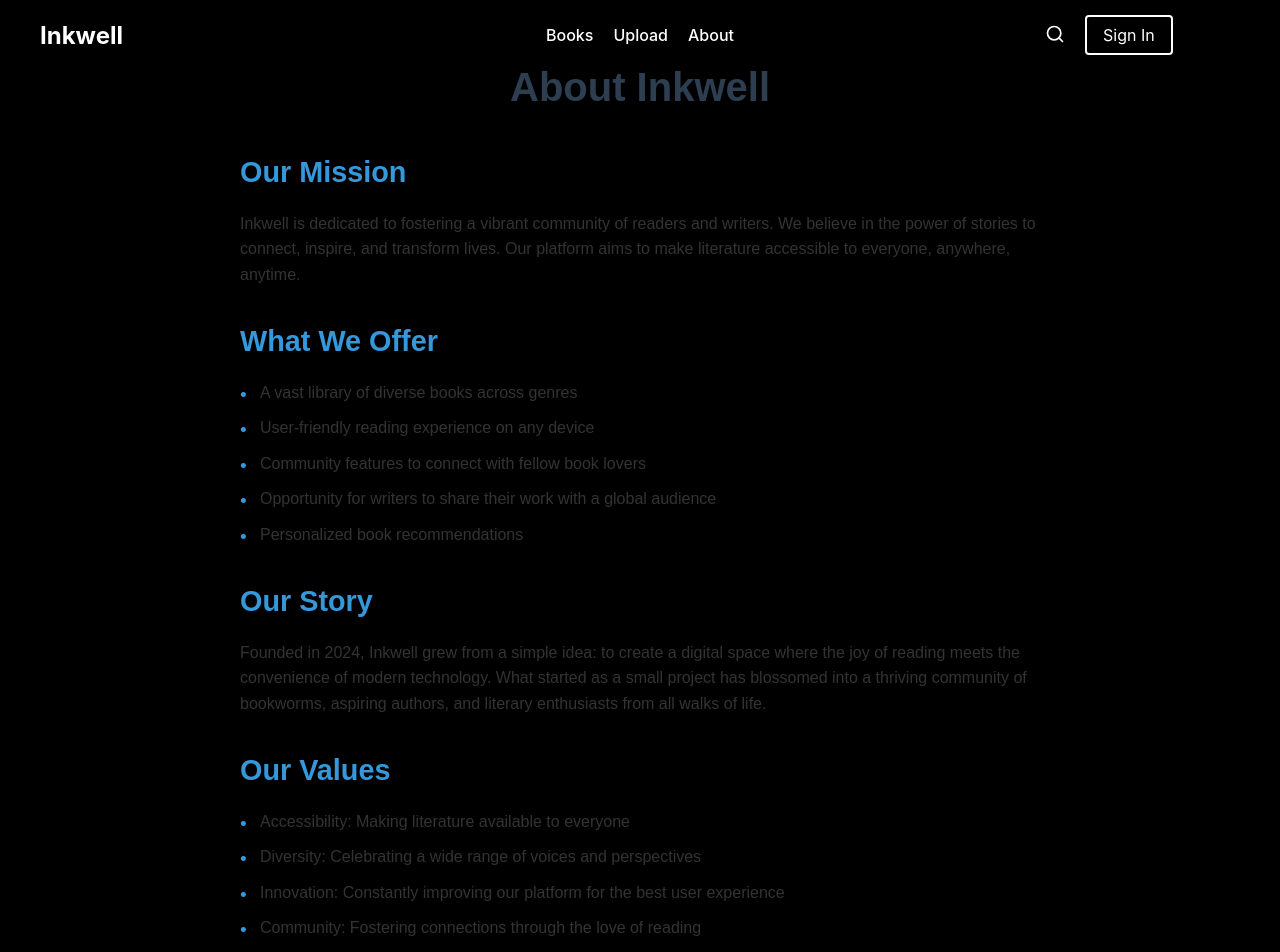
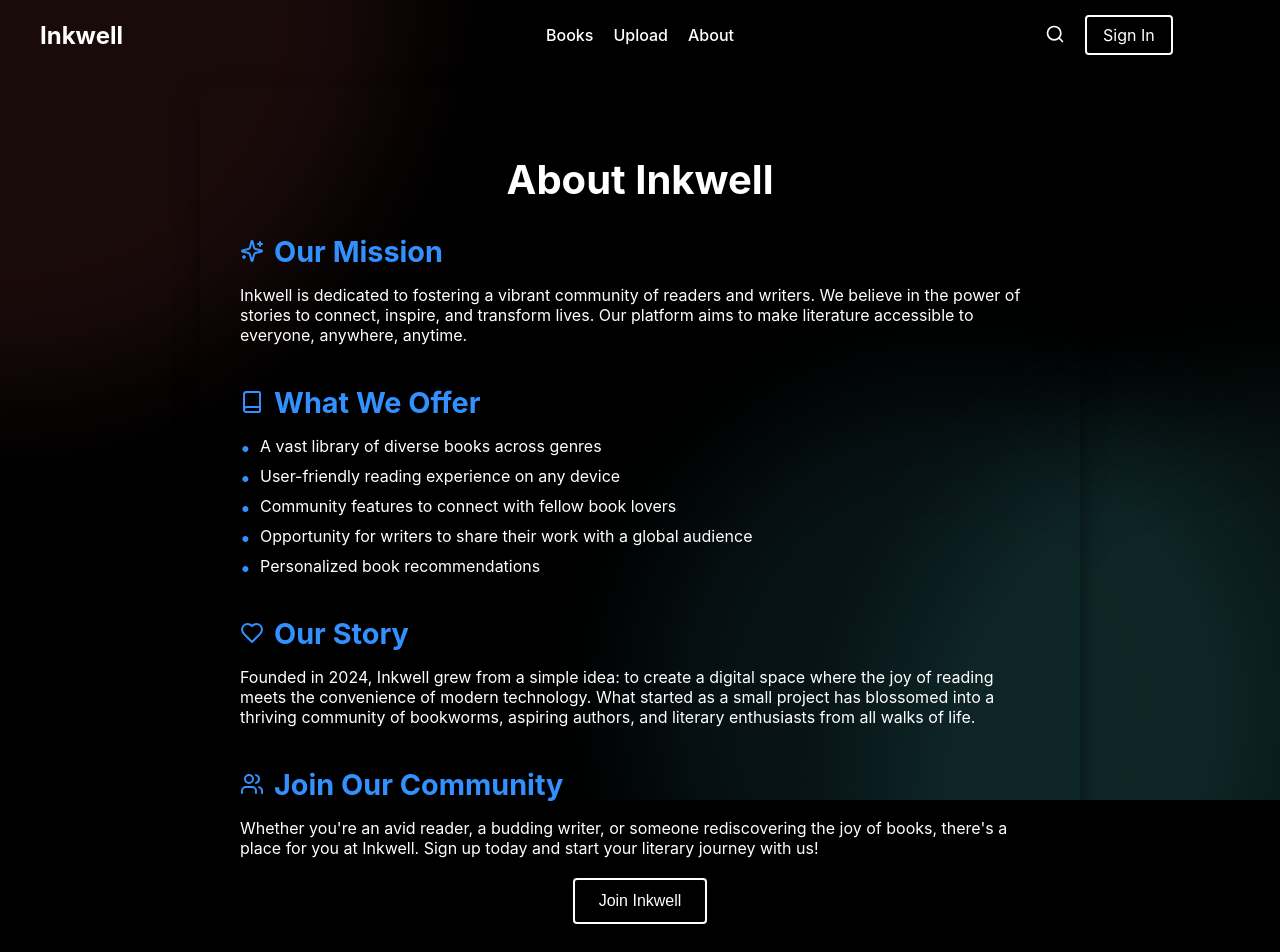
Before and after one commit to AymanMahfuz27/inkwell_latest, a React (Create React App) app in the folder inkwell-frontend/: page /about in a window 1280 px wide. Shown: the top 952 px of the page. Built offline with nearby package versions, Linux system fonts and the light colour scheme; no server answers.

Commit message:
updated gitingonre

```diff
--- a/inkwell-frontend/src/App.css
+++ b/inkwell-frontend/src/App.css
@@ -36,3 +36,44 @@
     transform: rotate(360deg);
   }
 }
+
+/* Add this to your global CSS file (e.g., src/index.css or src/App.css) */
+
+/* Hide default scrollbar for webkit browsers */
+::-webkit-scrollbar {
+  width: 10px;
+  height: 10px;
+}
+
+/* Track */
+::-webkit-scrollbar-track {
+  background: rgba(255, 255, 255, 0.1);
+}
+
+/* Handle */
+::-webkit-scrollbar-thumb {
+  background: rgba(255, 255, 255, 0.2);
+  border-radius: 5px;
+}
+
+/* Handle on hover */
+::-webkit-scrollbar-thumb:hover {
+  background: rgba(255, 255, 255, 0.3);
+}
+
+/* Hide default scrollbar for Firefox */
+* {
+  scrollbar-width: thin;
+  scrollbar-color: rgba(255, 255, 255, 0.2) rgba(255, 255, 255, 0.1);
+}
+
+/* Ensure the body takes up full height */
+body {
+  min-height: 100vh;
+  overflow-y: scroll;
+}
+
+/* Optional: If you want to hide horizontal scrollbars */
+body {
+  overflow-x: hidden;
+}
--- a/inkwell-frontend/src/css/AboutPage.css
+++ b/inkwell-frontend/src/css/AboutPage.css
@@ -1,83 +1,111 @@
-.about-page {
-    max-width: 800px;
-    margin: 0 auto;
-    padding: 20px;
-    font-family: Arial, sans-serif;
-    line-height: 1.6;
-    color: #333;
+/* src/css/AboutPage.css */
+.inkwell-about-page-container {
+  min-height: 100vh;
+  padding: 80px 20px 40px;
+  position: relative;
+  display: flex;
+  justify-content: center;
+  align-items: center;
 }
 
-  .about-page h1 {
-    font-size: 2.5em;
-    color: #2c3e50;
-    text-align: center;
-    margin-bottom: 30px;
+.inkwell-about-page-content {
+  /* background-color: rgba(26, 26, 26, 0.8); */
+  border-radius: 12px;
+  padding: 40px;
+  max-width: 800px;
+  width: 100%;
+  box-shadow: 0 10px 25px rgba(0, 0, 0, 0.5);
+  position: relative;
+  z-index: 1;
 }
 
-  .about-page h2 {
-    font-size: 1.8em;
-    color: #3498db;
-    margin-top: 30px;
-    margin-bottom: 15px;
+.inkwell-about-page-title {
+  font-size: 2.5rem;
+  color: #fff;
+  margin-bottom: 30px;
+  text-align: center;
 }
 
-  .about-page p {
-    margin-bottom: 15px;
+.inkwell-about-page-section {
+  margin-bottom: 40px;
 }
 
-  .about-page ul {
+.inkwell-about-page-subtitle {
+  font-size: 1.8rem;
+  color: #3291ff;
+  margin-bottom: 15px;
+  display: flex;
+  align-items: center;
+  gap: 10px;
+}
+
+.inkwell-about-page-list {
   list-style-type: none;
   padding-left: 0;
 }
 
-  .about-page li {
+.inkwell-about-page-list li {
   margin-bottom: 10px;
   padding-left: 20px;
   position: relative;
 }
 
-  .about-page li::before {
+.inkwell-about-page-list li::before {
   content: "•";
-    color: #3498db;
+  color: #3291ff;
   font-size: 1.2em;
   position: absolute;
   left: 0;
   top: 0;
 }
 
-  .join-us {
-    background-color: #f8f9fa;
-    border-radius: 8px;
-    padding: 20px;
-    margin-top: 30px;
-    text-align: center;
+.inkwell-about-page-cta-button {
+  background-color: transparent;
+  color: #fff;
+  border: 2px solid #fff;
+  padding: 12px 24px;
+  border-radius: 4px;
+  font-size: 1rem;
+  cursor: pointer;
+  transition: all 0.3s ease;
+  display: block;
+  margin: 20px auto 0;
+  position: relative;
 }
 
-  .cta-button {
-    background-color: #3498db;
-    color: white;
-    border: none;
-    padding: 10px 20px;
-    font-size: 1em;
-    border-radius: 5px;
-    cursor: pointer;
-    transition: background-color 0.3s ease;
+.inkwell-about-page-cta-button::before {
+  content: '';
+  position: absolute;
+  top: -2px;
+  left: -2px;
+  right: -2px;
+  bottom: -2px;
+  background: linear-gradient(45deg, #ff6b6b, #4ecdc4, #45b7d1);
+  z-index: -1;
+  filter: blur(10px);
+  opacity: 0;
+  transition: opacity 0.3s ease;
 }
 
-  .cta-button:hover {
-    background-color: #2980b9;
+.inkwell-about-page-cta-button:hover {
+  color: #000;
+  background-color: #fff;
 }
 
-  @media (max-width: 600px) {
-    .about-page {
-      padding: 10px;
+.inkwell-about-page-cta-button:hover::before {
+  opacity: 1;
 }
 
-    .about-page h1 {
-      font-size: 2em;
+@media (max-width: 768px) {
+  .inkwell-about-page-content {
+    padding: 30px 20px;
   }
 
-    .about-page h2 {
-      font-size: 1.5em;
+  .inkwell-about-page-title {
+    font-size: 2rem;
+  }
+
+  .inkwell-about-page-subtitle {
+    font-size: 1.5rem;
   }
 }
--- a/inkwell-frontend/src/pages/AboutPage.js
+++ b/inkwell-frontend/src/pages/AboutPage.js
@@ -1,13 +1,23 @@
 import React from 'react';
+import { useNavigate } from 'react-router-dom';
+import { Book, Users, Sparkles, Heart } from 'lucide-react';
+import WatercolorBackground from '../components/WatercolorBackground';
 import '../css/AboutPage.css';
-import { Navigate } from 'react-router-dom';
 
 const AboutPage = () => {
+  const navigate = useNavigate();
+
   return (
-    <div className="about-page">
-      <h1>About Inkwell</h1>
-      <section className="mission">
-        <h2>Our Mission</h2>
+    <div className="inkwell-about-page-container">
+      <WatercolorBackground />
+      <div className="inkwell-about-page-content">
+        <h1 className="inkwell-about-page-title">About Inkwell</h1>
+
+        <section className="inkwell-about-page-section">
+          <h2 className="inkwell-about-page-subtitle">
+            <Sparkles size={24} />
+            Our Mission
+          </h2>
           <p>
             Inkwell is dedicated to fostering a vibrant community of readers and writers.
             We believe in the power of stories to connect, inspire, and transform lives.
@@ -15,9 +25,12 @@ const AboutPage = () => {
           </p>
         </section>
 
-      <section className="features">
-        <h2>What We Offer</h2>
-        <ul>
+        <section className="inkwell-about-page-section">
+          <h2 className="inkwell-about-page-subtitle">
+            <Book size={24} />
+            What We Offer
+          </h2>
+          <ul className="inkwell-about-page-list">
             <li>A vast library of diverse books across genres</li>
             <li>User-friendly reading experience on any device</li>
             <li>Community features to connect with fellow book lovers</li>
@@ -26,8 +39,11 @@ const AboutPage = () => {
           </ul>
         </section>
 
-      <section className="story">
-        <h2>Our Story</h2>
+        <section className="inkwell-about-page-section">
+          <h2 className="inkwell-about-page-subtitle">
+            <Heart size={24} />
+            Our Story
+          </h2>
           <p>
             Founded in 2024, Inkwell grew from a simple idea: to create a digital space
             where the joy of reading meets the convenience of modern technology. What started
@@ -36,26 +52,21 @@ const AboutPage = () => {
           </p>
         </section>
 
-      <section className="values">
-        <h2>Our Values</h2>
-        <ul>
-          <li>Accessibility: Making literature available to everyone</li>
-          <li>Diversity: Celebrating a wide range of voices and perspectives</li>
-          <li>Innovation: Constantly improving our platform for the best user experience</li>
-          <li>Community: Fostering connections through the love of reading</li>
-          <li>Creativity: Encouraging and supporting new literary voices</li>
-        </ul>
-      </section>
-
-      <section className="join-us">
-        <h2>Join Our Community</h2>
+        <section className="inkwell-about-page-section">
+          <h2 className="inkwell-about-page-subtitle">
+            <Users size={24} />
+            Join Our Community
+          </h2>
           <p>
             Whether you're an avid reader, a budding writer, or someone rediscovering the
             joy of books, there's a place for you at Inkwell. Sign up today and start your
             literary journey with us!
           </p>
-        <button className="cta-button" onClick={Navigate('/')}>Sign Up Now</button>
+          <button className="inkwell-about-page-cta-button" onClick={() => navigate('/signup')}>
+            Join Inkwell
+          </button>
         </section>
+      </div>
     </div>
   );
 };
```
Also changed, not shown: 1 other file (tests, documents, lock files or other folders). Lines whose indentation alone changed are shown as unchanged.
